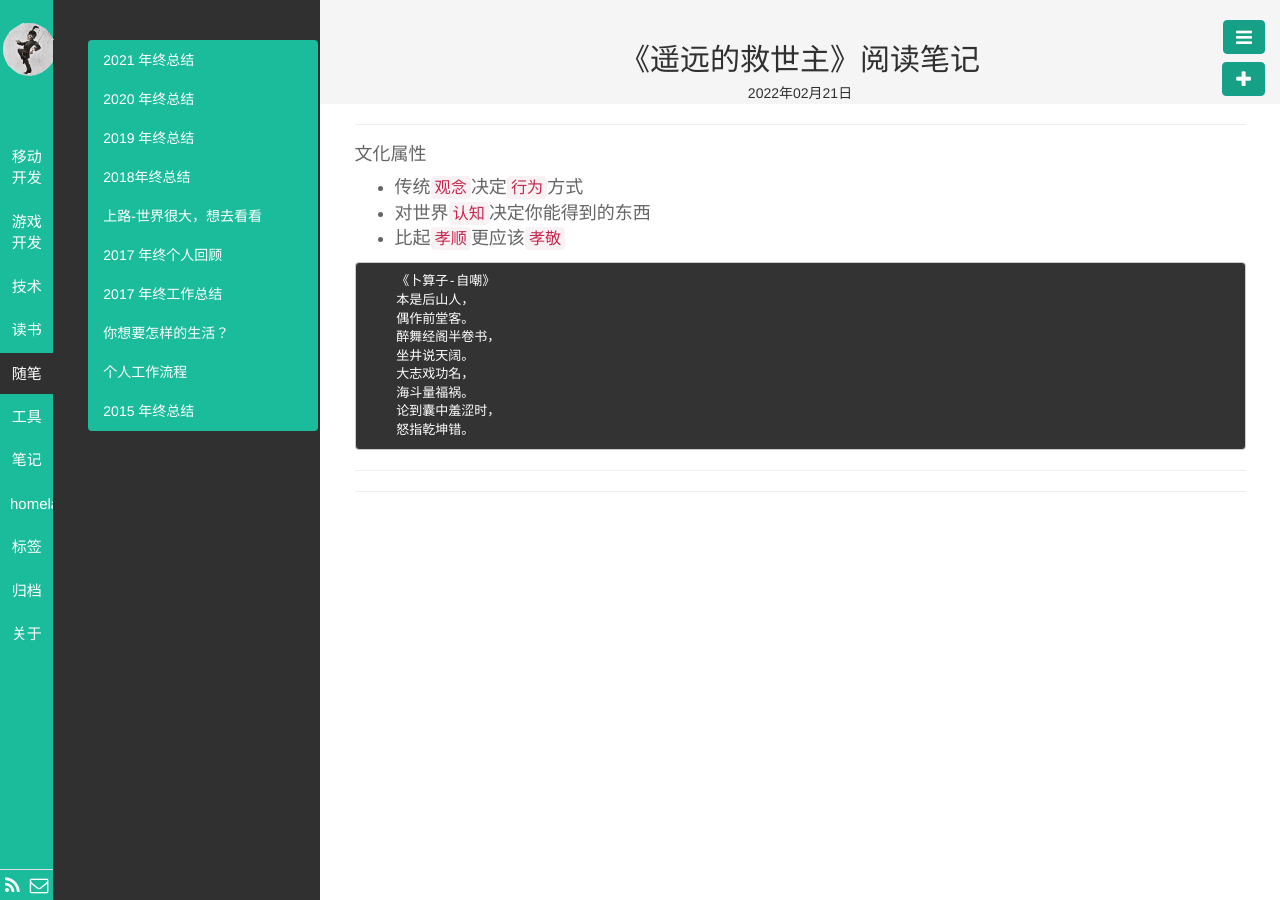
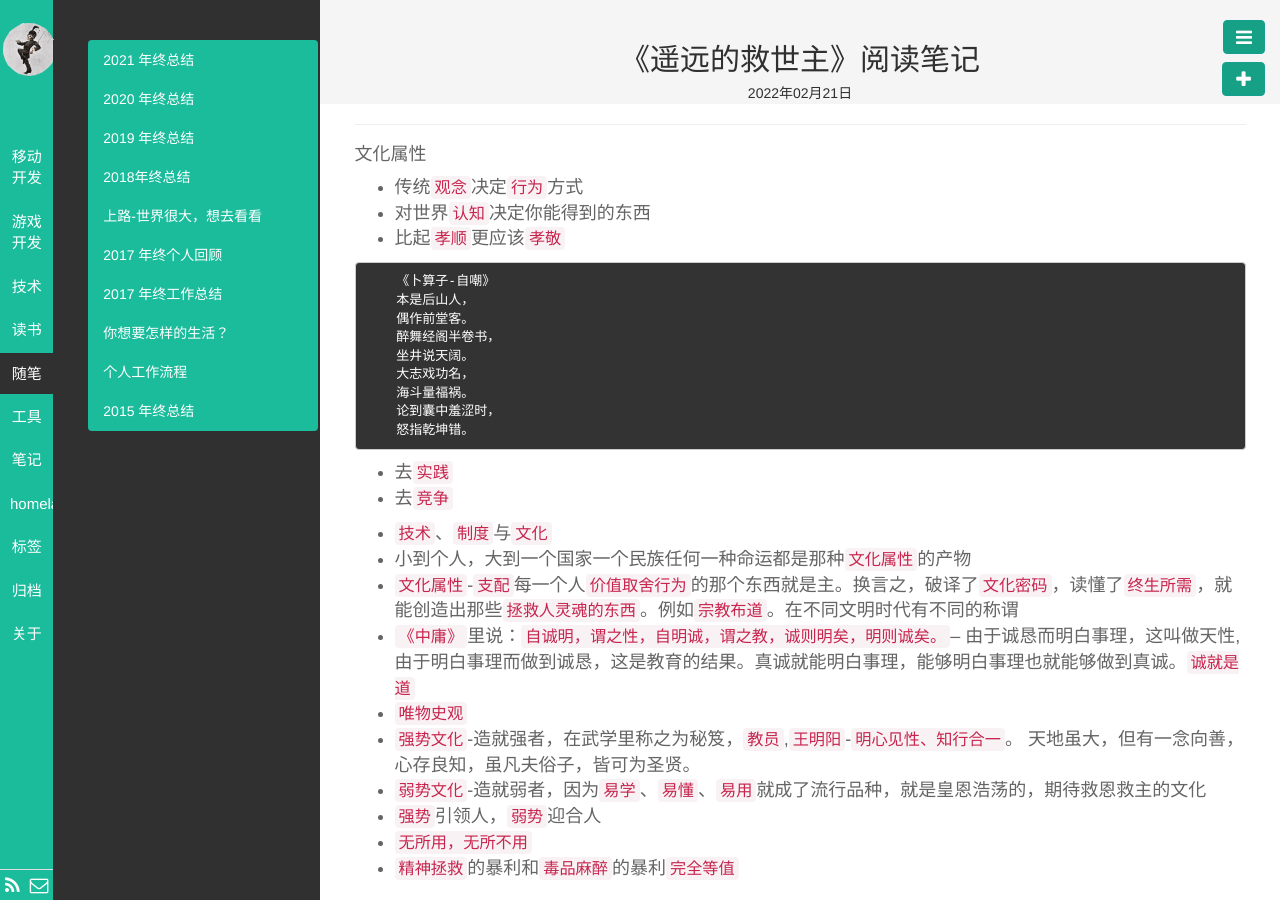
Before and after one commit to darklost/darklost.github.io, a Jekyll site: the page built from _posts/笔记/2022-02-21-yydjsz.md, in a window 1280 px wide. Built offline with Jekyll 4.4.1, drawn with Linux system fonts in a browser that asks for light colours.

Commit message:
天道 笔记

````diff
--- a/_posts/笔记/2022-02-21-yydjsz.md
+++ b/_posts/笔记/2022-02-21-yydjsz.md
@@ -25,6 +25,18 @@ description:  遥远的救世主 阅读笔记
     论到囊中羞涩时，
     怒指乾坤错。
 ```
+- 去`实践`
+- 去`竞争`
 
+- `技术`、`制度`与`文化`
+- 小到个人，大到一个国家一个民族任何一种命运都是那种`文化属性`的产物
+- `文化属性`-`支配`每一个人`价值取舍行为`的那个东西就是主。换言之，破译了`文化密码`，读懂了`终生所需`，就能创造出那些`拯救人灵魂的东西`。例如`宗教布道`。在不同文明时代有不同的称谓
+- `《中庸》`里说：`自诚明，谓之性，自明诚，谓之教，诚则明矣，明则诚矣。`-- 由于诚恳而明白事理，这叫做天性,由于明白事理而做到诚恳，这是教育的结果。真诚就能明白事理，能够明白事理也就能够做到真诚。`诚就是道`
+- `唯物史观`
+- `强势文化`-造就强者，在武学里称之为秘笈，`教员`,`王明阳`-`明心见性、知行合一`。 天地虽大，但有一念向善，心存良知，虽凡夫俗子，皆可为圣贤。
+- `弱势文化`-造就弱者，因为`易学`、`易懂`、`易用`就成了流行品种，就是皇恩浩荡的，期待救恩救主的文化
+- `强势`引领人，`弱势`迎合人
+- `无所用，无所不用`
+- `精神拯救`的暴利和`毒品麻醉`的暴利`完全等值`
 
 ---
````
